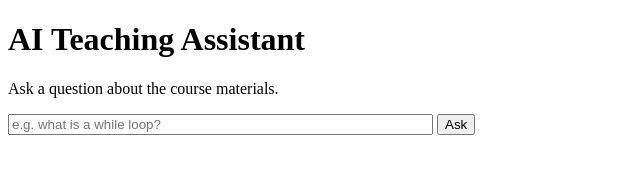
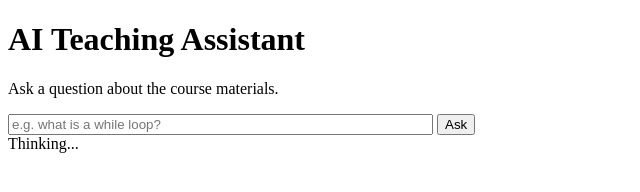
Before and after one commit to Gunjan-redu/ai-teaching-assistant, a plain HTML site: page static/index.html in a window 1280 px wide. Both pictures are taken after a click on the button "Ask". Shown: the full height of the page, 0-640 px from the left. Drawn offline with Linux system fonts and the light colour scheme; no server answers.

Commit message:
feat: html frontend - ask ui wired to /ask

```diff
--- a/static/index.html
+++ b/static/index.html
@@ -12,5 +12,35 @@
 
     <div id="answer"></div>
     <div id="sources"></div>
+
+
+
+    <script>
+
+
+    document.getElementById("askBtn").addEventListener("click", async() => {
+
+        const question = document.getElementById("question").value;
+        document.getElementById("answer").innerText = "Thinking...";
+        document.getElementById("sources").innerText = "";
+
+        const res = await fetch( "/ask",  {
+            method: "POST",
+            headers: {"Content-Type": "application/json"},
+            body: JSON.stringify({question: question})
+        });
+
+        const data = await res.json();
+        document.getElementById("answer").innerText = data.answer || data.detail;
+        document.getElementById("sources").innerText =
+        data.sources?.length ? "Sources: " + data.sources.map(s => s.doc + " / " + s.heading).join(", ") : "";
+
+
+    });
+
+    </script>
+
+
+
 </body>
 </html>
```
